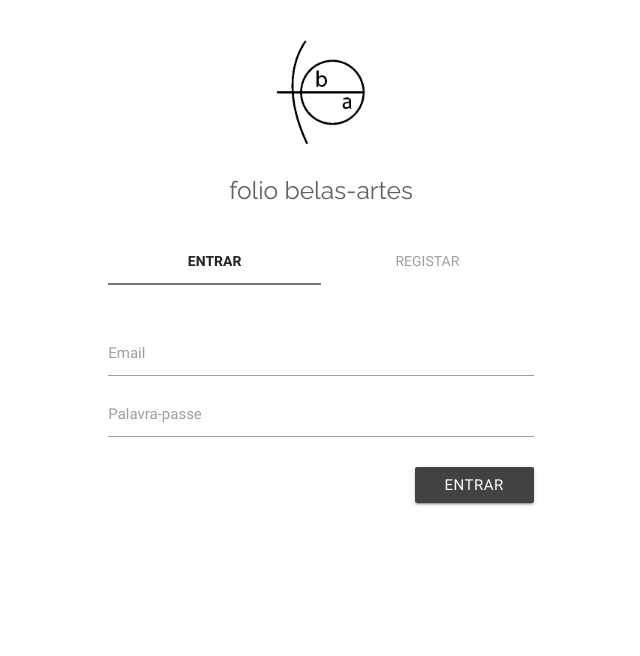
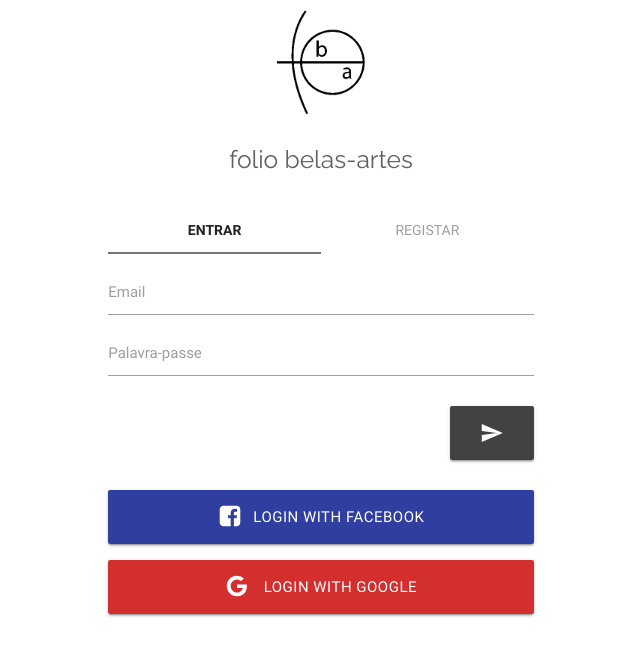
Before and after one commit to Bartmr/galeria-virtual-fbaul_prototipo-ui, a website: page index.html in a window 1280 px wide. Shown: the whole page, without its empty margins (319-959 px from the left). Drawn offline with nearby package versions, Linux system fonts and the light colour scheme.

Commit message:
social buttons

```diff
--- a/app/components/auth/auth.template.html
+++ b/app/components/auth/auth.template.html
@@ -1,12 +1,10 @@
 <div class="container row">
 
-    <div class="section"></div>
 
 
         <div class="offset-m5 offset-s3 col s6 m2">
             <img src="img/fbaul_logo.png" alt="" class="circle responsive-img">
         </div>
-        <div class="section col s12"></div>
         <h5 class="col s12 center-align grey-text text-darken-2" style="font-family: 'Raleway', sans-serif;">folio belas-artes</h5>
 
         <h5 class="col s12"></h5>
--- a/app/components/auth/login/login.template.html
+++ b/app/components/auth/login/login.template.html
@@ -1,6 +1,5 @@
 <div class="row">
     <form class="col s12" ng-submit="login()" novalidate>
-    <div class="section"></div>
         <div class="row">
             <div class="input-field col s12">
                 <input id="user" type="text" class="validate" ng-class="{'invalid' : invalid}" ng-model="email">
@@ -16,7 +15,25 @@
         <div class="section"></div>
         <div class="row">
             <div class="col s12 right-align">
-            <button type="submit" class="waves-effect waves-light btn" ng-class="{'grey darken-3' : !invalid,'red darken-3' : invalid}">Entrar</button>
+                <button type="submit" class="waves-effect waves-light btn btn-large" ng-class="{'grey darken-3' : !invalid,'red darken-3' : invalid}"><i class="material-icons">send</i></button>
+            </div>
+
+
+
+        </div>
+        <div class="section"></div>
+        <div class="row">
+            <div class="col s12 row">
+                <button class="waves-effect waves-light btn btn-large col s12 indigo darken-2">
+                    <img src="img/facebook-square.svg" style="position: relative; height: 24px; top: 0.4rem;margin-right: 0.5rem;">
+                    Login with Facebook
+                    </button>
+            </div>
+            <div class="col s12 row" style="margin-top: 16px;">
+                <button class="waves-effect waves-light btn btn-large col s12 red darken-2">
+                    <img src="img/google.svg" style="position: relative; height: 24px; top: 0.4rem;margin-right: 0.7rem;">
+                    Login with Google
+                    </button>
             </div>
         </div>
     </form>
```
Also changed, not shown: img/facebook-square.svg (added), img/google.svg (added). Lines whose indentation alone changed are shown as unchanged.
